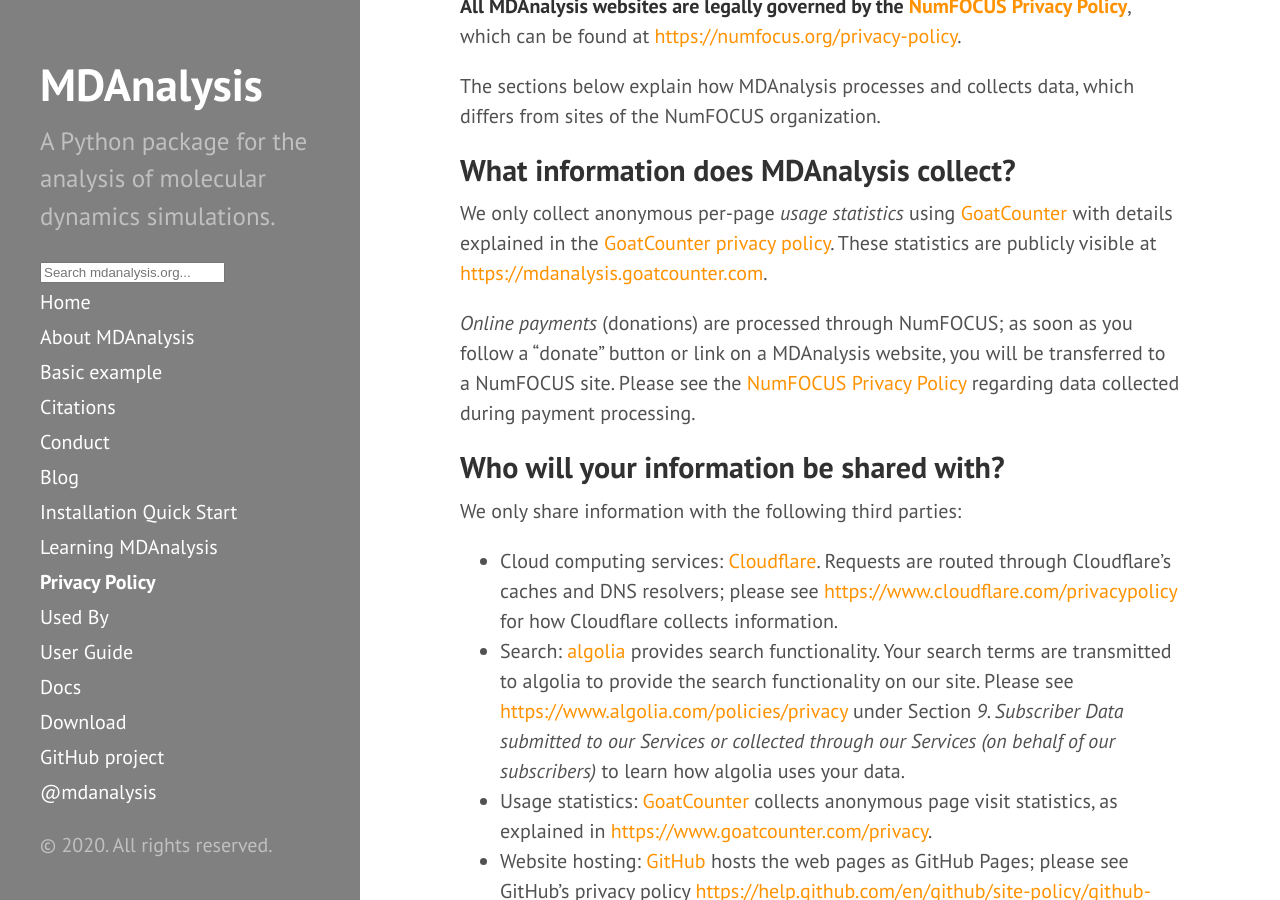
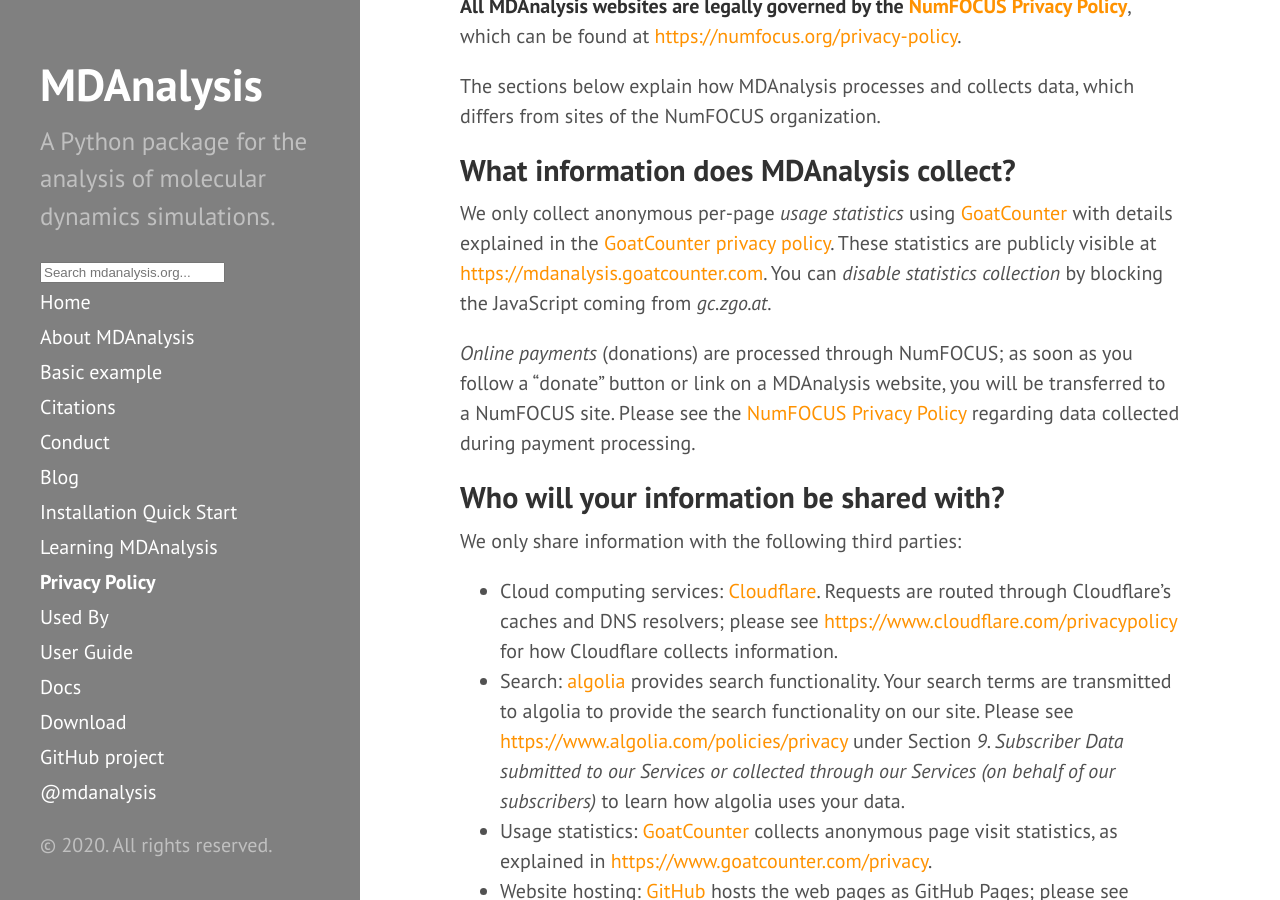
Before and after one commit to MDAnalysis/MDAnalysis.github.io, a Jekyll site: the page built from pages/privacy.md, in a window 1280 px wide and 900 px high, scrolled down 307 px. Built offline with Jekyll 4.4.1, drawn with Linux system fonts in a browser that asks for light colours; comment, search, counter and statistics services are not loaded.

Commit message:
privacy: note on how to block GoatCounter

```diff
--- a/pages/privacy.md
+++ b/pages/privacy.md
@@ -25,6 +25,8 @@ We only collect anonymous per-page *usage statistics* using
 [GoatCounter][] with details explained in the [GoatCounter privacy
 policy][]. These statistics are publicly visible at
 [https://mdanalysis.goatcounter.com](https://mdanalysis.goatcounter.com/).
+You can *disable statistics collection* by blocking the JavaScript
+coming from *gc.zgo.at*.
 
 *Online payments* (donations) are processed through NumFOCUS; as soon
 as you follow a "donate" button or link on a MDAnalysis website, you
```
